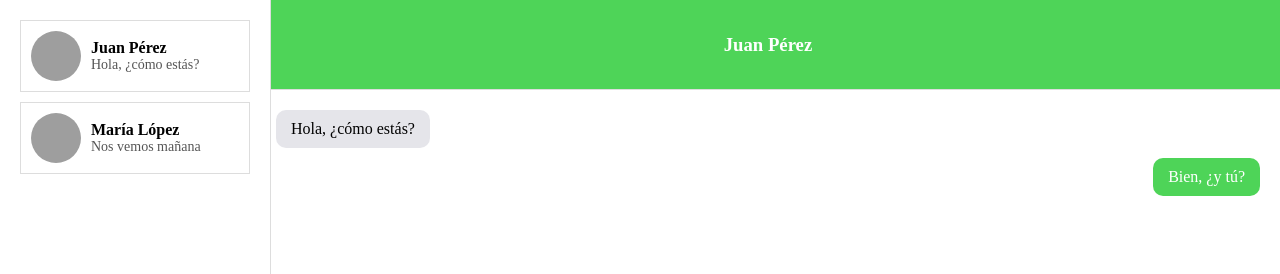
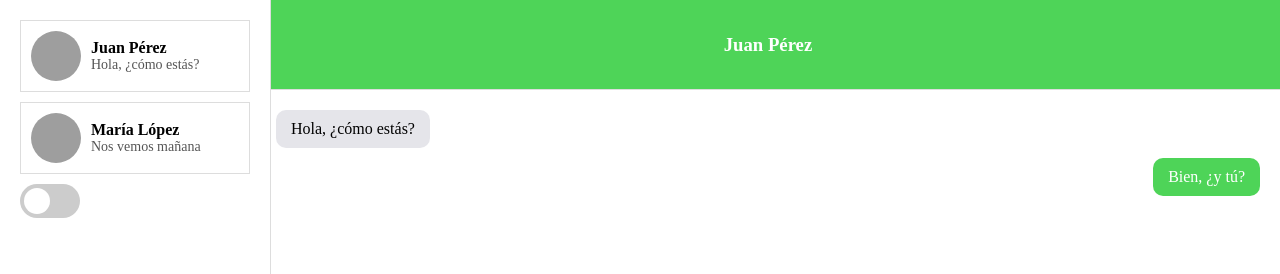
Before and after one commit to NaviStarp/RestTalk, an Angular app in the folder chat/: page /chat in a window 1280 px wide. Shown: the top 274 px of the page. Built offline with nearby package versions, Linux system fonts and the light colour scheme; grey boxes are pictures that could not be loaded.

Commit message:
Adding the button to the chat

```diff
--- a/chat/src/app/inicio-sesion/inicio-sesion.component.ts
+++ b/chat/src/app/inicio-sesion/inicio-sesion.component.ts
@@ -22,7 +22,7 @@ export class InicioSesionComponent {
 
   loginForm: FormGroup = this.fb.group({
     username: ['', [Validators.required]],
-    password: ['', [Validators.required, Validators.minLength(6)]]
+    password: ['', [Validators.required, Validators.minLength(3)]]
   });
 
   isLoading = false;
--- a/chat/src/app/usuarios-chat/usuarios-chat.component.css
+++ b/chat/src/app/usuarios-chat/usuarios-chat.component.css
@@ -52,3 +52,66 @@
   font-size: 14px;
   color: #555;
 }
+
+/*### Todos esto es para el switch ###*/
+.switch {
+  position: relative;
+  display: inline-block;
+  width: 60px;
+  height: 34px;
+}
+
+.switch input {
+  opacity: 0;
+  width: 0;
+  height: 0;
+}
+
+.slider {
+  position: absolute;
+  cursor: pointer;
+  top: 0;
+  left: 0;
+  right: 0;
+  bottom: 0;
+  background-color: #ccc;
+  -webkit-transition: 0.4s;
+  transition: 0.4s;
+}
+
+.slider:before {
+  position: absolute;
+  content: "";
+  height: 26px;
+  width: 26px;
+  left: 4px;
+  bottom: 4px;
+  background-color: white;
+  -webkit-transition: 0.4s;
+  transition: 0.4s;
+}
+
+input:checked + .slider {
+  background-color: #2196f3;
+}
+
+input:focus + .slider {
+  box-shadow: 0 0 1px #2196f3;
+}
+
+input:checked + .slider:before {
+  -webkit-transform: translateX(26px);
+  -ms-transform: translateX(26px);
+  transform: translateX(26px);
+}
+
+/* Rounded sliders */
+.slider.round {
+  border-radius: 34px;
+}
+
+.slider.round:before {
+  border-radius: 50%;
+}
+
+/* ################################### */
--- a/chat/src/app/usuarios-chat/usuarios-chat.component.html
+++ b/chat/src/app/usuarios-chat/usuarios-chat.component.html
@@ -13,4 +13,9 @@
             <p>Nos vemos mañana</p>
         </div>
     </div>
+    <label class="switch">
+        <input type="checkbox" id="ToggleswitchId" (change)="clickCheckbox($event)">
+        <span class="slider round"></span>
+    </label>
+
 </div>
--- a/chat/src/app/usuarios-chat/usuarios-chat.component.ts
+++ b/chat/src/app/usuarios-chat/usuarios-chat.component.ts
@@ -7,4 +7,13 @@ import { Component } from '@angular/core';
 })
 export class UsuariosChatComponent {
   // Lógica del componente
+
+  clickCheckbox(event: Event) {
+    const checkbox = event.target as HTMLInputElement;
+    if (checkbox.checked) {
+      console.log("check");
+    } else {
+      console.log("uncheck");
+    }
+  }
 }
```
Lines whose indentation alone changed are shown as unchanged.
